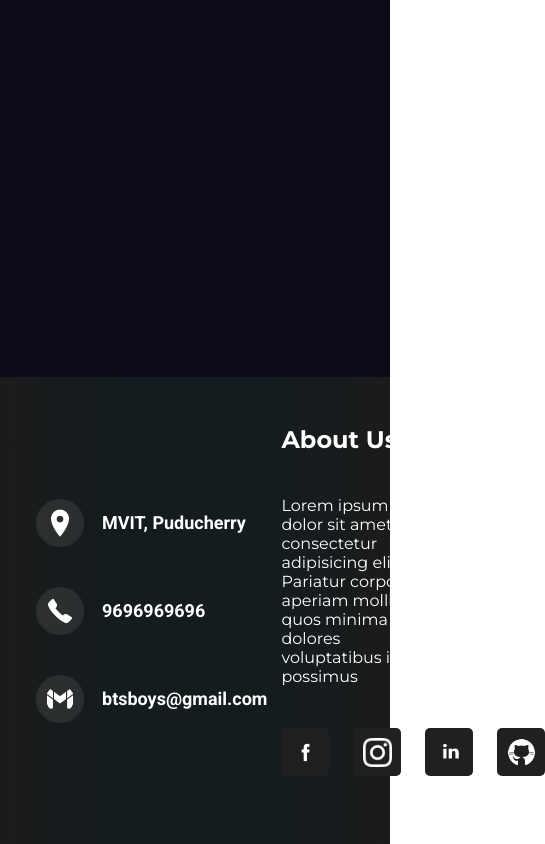
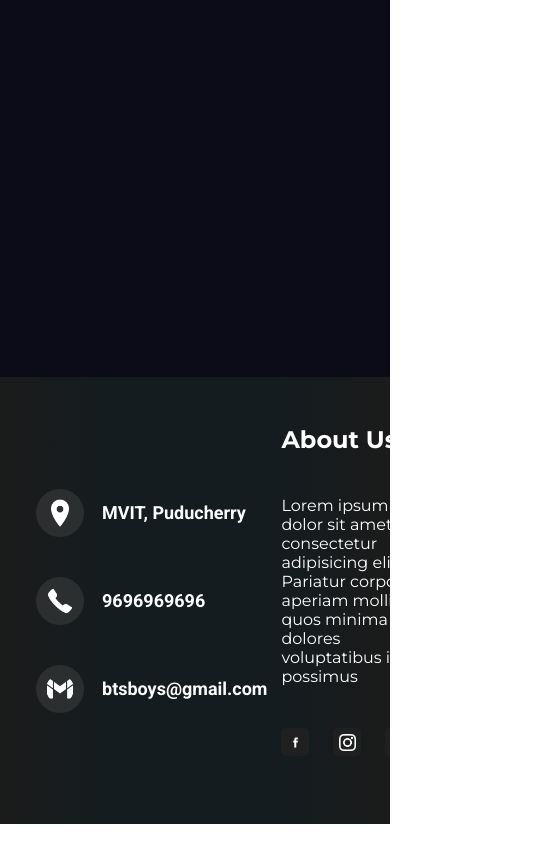
Before and after one commit to deimos1214/TCEOALT, a plain HTML site: page index.html in a window 390 px wide. Shown: the part 10989-11833 px from the top of the page, 545 px wide, since content can reach past the window. Drawn offline with Linux system fonts and the light colour scheme.

```diff
--- a/style.css
+++ b/style.css
@@ -1032,6 +1032,7 @@
   color: gray;
 }
 .footer{
+  overflow: hidden;
   height: auto;
   background: rgb(56,56,56);
  background: linear-gradient(90deg, rgb(27, 27, 27) 0%, rgba(20, 28, 31) 30%, rgb(20, 28, 31) 70%, rgba(27, 27, 27) 100%);
@@ -1163,3 +1164,13 @@
   width: 60%;
 
 }
+@media(max-width:700px){
+  .footer-icon{
+    width:  28px;
+    height: 28px;
+  }
+  .footer-icon a{
+    width:  48px;
+    height: 48px;
+  }
+}
```
